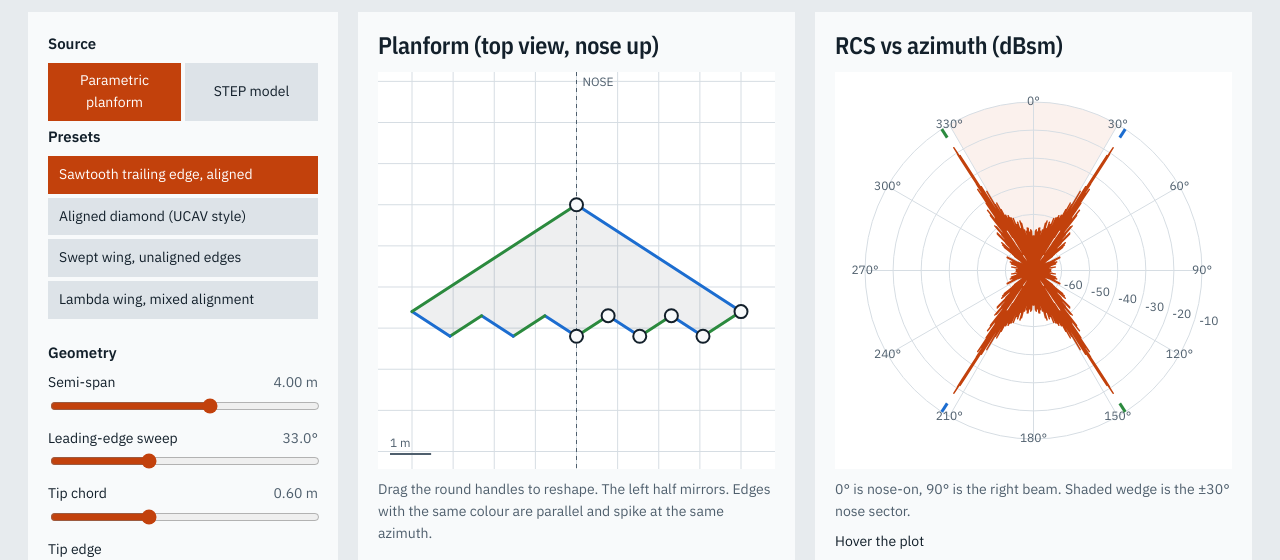
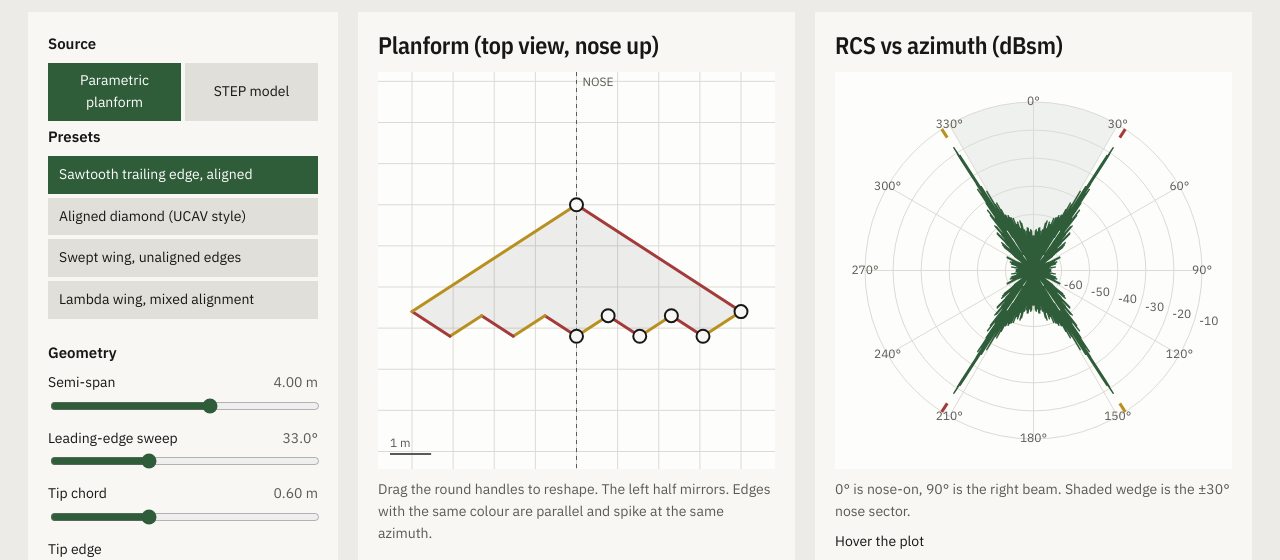
Before and after one commit to colaco1123/flying-wing-rcs-explorer, a plain HTML site: page index.html in a window 1280 px wide. Shown: the part 63-623 px from the top of the page. Drawn offline with Linux system fonts and the light colour scheme.

Commit message:
Neutral palette with a green accent; muted edge and heat-map colours

```diff
--- a/index.html
+++ b/index.html
@@ -14,8 +14,8 @@
 @font-face{font-family:"IBM Plex Sans Condensed";font-weight:600;font-style:normal;font-display:swap;src:url("fonts/ibm-plex-sans-condensed-latin-600-normal.woff2") format("woff2")}
 /* Layout idea: an instrument bench. A big plain question on top, then the controls rail and the two scopes side by side, numbers as one strip underneath. Surfaces are separated by tone, never by lines. */
 :root{
-  --bg:#e7ebee; --panel:#f8fafb; --well:#dde3e8; --line:#d6dde3; --ink:#13202b; --muted:#4f5f6d;
-  --accent:#c2410c; --on-accent:#ffffff; --ref:#6b7884; --scope:#ffffff; --warn:#b42318; --good:#22703a;
+  --bg:#ecebe7; --panel:#f8f7f4; --well:#e0dfd9; --line:#dcdad3; --ink:#171716; --muted:#5b5a55;
+  --accent:#2f5d3a; --on-accent:#ffffff; --ref:#8a8780; --scope:#fdfdfb; --warn:#9b2c2c; --good:#2f5d3a;
   --display:"IBM Plex Sans Condensed","Arial Narrow",sans-serif;
   --body:"IBM Plex Sans",system-ui,sans-serif;
   --mono:"IBM Plex Sans",system-ui,sans-serif; /* canvas labels use the text face with tabular figures */
@@ -23,14 +23,14 @@
 }
 @media (prefers-color-scheme: dark){
   :root:not([data-theme="light"]){
-    --bg:#0b1116; --panel:#121a21; --well:#1b252e; --line:#24303a; --ink:#e4eaef; --muted:#9aa8b5;
-    --accent:#fb7a3c; --on-accent:#140b05; --ref:#8d99a5; --scope:#0e151b; --warn:#ff6b5b; --good:#5cc27a;
+    --bg:#121211; --panel:#1a1a18; --well:#272724; --line:#2c2c29; --ink:#e9e8e3; --muted:#a3a19a;
+    --accent:#8fbf7a; --on-accent:#10160d; --ref:#8d8b84; --scope:#151514; --warn:#e07a6e; --good:#8fbf7a;
     color-scheme:dark;
   }
 }
 :root[data-theme="dark"]{
-  --bg:#0b1116; --panel:#121a21; --well:#1b252e; --line:#24303a; --ink:#e4eaef; --muted:#9aa8b5;
-  --accent:#fb7a3c; --on-accent:#140b05; --ref:#8d99a5; --scope:#0e151b; --warn:#ff6b5b; --good:#5cc27a;
+  --bg:#121211; --panel:#1a1a18; --well:#272724; --line:#2c2c29; --ink:#e9e8e3; --muted:#a3a19a;
+  --accent:#8fbf7a; --on-accent:#10160d; --ref:#8d8b84; --scope:#151514; --warn:#e07a6e; --good:#8fbf7a;
   color-scheme:dark;
 }
 *{box-sizing:border-box}
@@ -339,7 +339,7 @@ function half(){return S.custom||genHalf();}
 function full(H){const L=H.slice(1,-1).reverse().map(p=>[p[0],-p[1]]);return H.concat(L);}
 
 /* ---------- planform analysis ---------- */
-const GROUPC=['#1c6dd0','#2b8a3e','#9c36b5','#0b8a8a','#c2255c','#5f3dc4','#8a6d00','#a0522d'];
+const GROUPC=['#a33b3b','#b8901f','#2f8a83','#8a6a46','#a8507e','#6b7d2c','#7d6a9e','#6b6b66'];
 function edges(P){
   const E=[];
   for(let i=0;i<P.length;i++){
@@ -693,7 +693,7 @@ function syncControls(){
   document.getElementById('paramUI').hidden=S.mode!=='param';
   document.getElementById('stepUI').hidden=S.mode!=='step';
   document.getElementById('h-plan').textContent=S.mode==='param'?'Planform (top view, nose up)':'Model hot spots (3D)';
-  document.getElementById('plancap').textContent=S.mode==='param'?'Drag the round handles to reshape. The left half mirrors. Edges with the same colour are parallel and spike at the same azimuth.':'Drag to orbit, right-drag or two fingers to pan, scroll or pinch to zoom. Grey arrow is the nose; orange arrow is the radar look direction.';
+  document.getElementById('plancap').textContent=S.mode==='param'?'Drag the round handles to reshape. The left half mirrors. Edges with the same colour are parallel and spike at the same azimuth.':'Drag to orbit, right-drag or two fingers to pan, scroll or pinch to zoom. Grey arrow is the nose; red arrow is the radar look direction.';
   plan.style.cursor='grab';
   plan.hidden=S.mode!=='param';
   document.getElementById('v3dwrap').hidden=S.mode!=='step';
@@ -776,7 +776,7 @@ if(document.fonts&&document.fonts.ready) document.fonts.ready.then(redraw);
 /* ---------- 3D hot-spot viewer ---------- */
 const HS={mode:'0',range:30,lock:null,az:0};
 let V=null;
-const CMAP=[[0,[48,18,59]],[0.2,[70,98,215]],[0.4,[26,228,182]],[0.6,[162,252,60]],[0.8,[250,186,57]],[1,[210,49,5]]];
+const CMAP=[[0,[214,224,200]],[0.25,[160,186,128]],[0.5,[96,138,70]],[0.75,[184,144,31]],[1,[139,38,38]]];
 function cmap(t){t=Math.max(0,Math.min(1,t));for(let i=1;i<CMAP.length;i++){if(t<=CMAP[i][0]){const a=CMAP[i-1],b=CMAP[i],u=(t-a[0])/(b[0]-a[0]);return [0,1,2].map(k=>(a[1][k]+u*(b[1][k]-a[1][k]))/255);}}return CMAP[CMAP.length-1][1].map(v=>v/255);}
 function buildViewer(){
   const host=document.getElementById('v3d');
@@ -833,12 +833,12 @@ function updateArrows(){
   if(!V)return;
   for(const a of ['radarArrow','noseArrow']) if(V[a]){V.scene.remove(V[a]);}
   const {F}=frame(),L=V.rad*1.45;
-  V.noseArrow=new THREE.ArrowHelper(new THREE.Vector3(...F),V.center.clone().addScaledVector(new THREE.Vector3(...F),V.rad*1.02),V.rad*0.35,0x7b8794,V.rad*0.08,V.rad*0.05);
+  V.noseArrow=new THREE.ArrowHelper(new THREE.Vector3(...F),V.center.clone().addScaledVector(new THREE.Vector3(...F),V.rad*1.02),V.rad*0.35,0x8a8780,V.rad*0.08,V.rad*0.05);
   V.scene.add(V.noseArrow);
   const az=arrowAngle();
   if(az!=null){
     const k=new THREE.Vector3(...kvec(az,S.el3*D2R)),from=V.center.clone().addScaledVector(k,L);
-    V.radarArrow=new THREE.ArrowHelper(k.clone().negate(),from,L-V.rad*1.02,0xd9480f,V.rad*0.12,V.rad*0.07);
+    V.radarArrow=new THREE.ArrowHelper(k.clone().negate(),from,L-V.rad*1.02,0x8b2626,V.rad*0.12,V.rad*0.07);
     V.scene.add(V.radarArrow);
   }
   render3D();
```
Also changed, not shown: docs/img/compare.png, docs/img/parametric.png, docs/img/step-angle.png, docs/img/step-hotspots.png.
